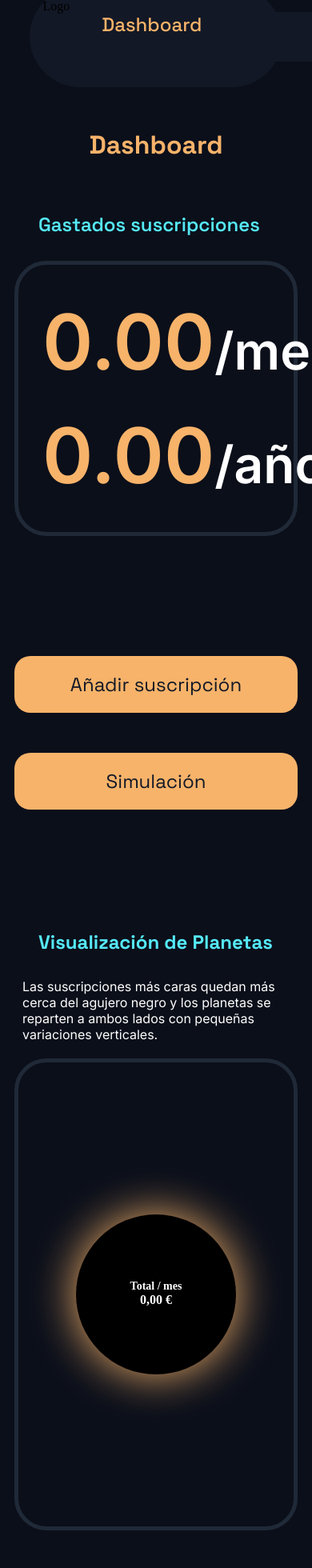
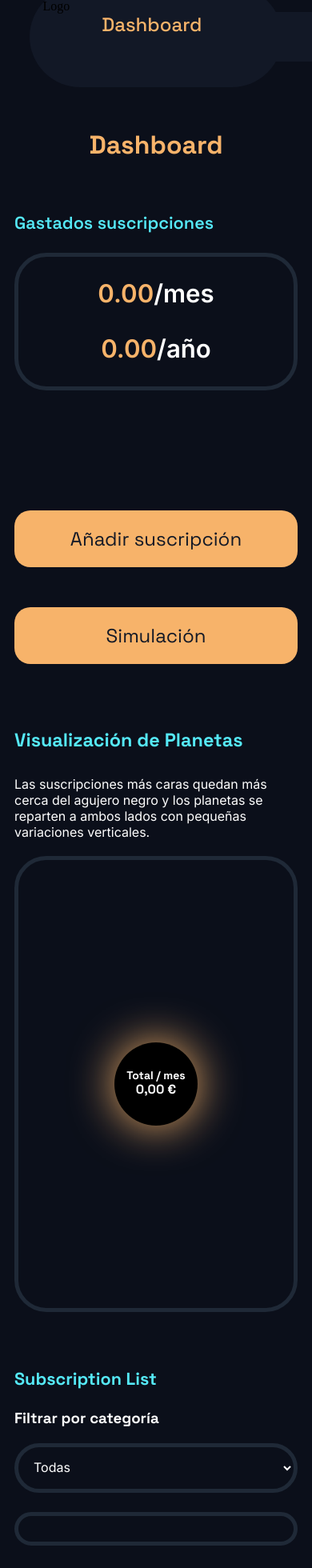
Before and after one commit to nicolas02-m/subscription-black-hole, a Vue app: page / in a window 390 px wide. Shown: the part 37-1997 px from the top of the page at 80% size. Built offline with nearby package versions, Linux system fonts and the light colour scheme.

Commit message:
styling and responsive layout added

```diff
--- a/src/components/dashboard/CategoryFilter.vue
+++ b/src/components/dashboard/CategoryFilter.vue
@@ -23,11 +23,13 @@ const emit = defineEmits(['categorySelected']);
 
 <style scoped>
 h3 {
-font-family: var(--font-heading);
-color: var(--text-color);
+    font-family: var(--font-heading);
+    color: var(--text-color);
+    margin: 0;
 }
 
 select {
+    width: min(100%, 320px);
     font-size: var(--font-size-body);
     font-family: var(--font-body);
     border: 5px solid var(--card-color);
@@ -38,12 +40,25 @@ select {
 }
 .categoryFilter {
     display: flex;
+    align-items: center;
     flex-wrap: wrap;
-    margin-bottom: 20px;
     gap: 20px;
+    max-width: 100%;
 }
 
 .categoryFilter h3 {
-    margin-bottom: 10px;
+    flex: 0 0 auto;
+}
+
+@media (max-width: 950px) {
+    .categoryFilter {
+        width: 100%;
+        flex-direction: column;
+        align-items: stretch;
+    }
+
+    select {
+        width: 100%;
+    }
 }
 </style>
--- a/src/components/dashboard/ExpenseSummary.vue
+++ b/src/components/dashboard/ExpenseSummary.vue
@@ -16,36 +16,45 @@ const store = useSubscriptionStore();
 
 h2 {
     font-weight: 600;
-    font-size: var(--font-size-heading);
-    margin: 0px 0px 30px 30px;
+    font-size: clamp(1.35rem, 4vw, var(--font-size-heading));
+    margin: 0 0 24px;
 }
 
 .expense-summary {
     margin-bottom: 20px;
+    min-width: 0;
 }
 .total {
-    display: flex;
+    display: grid;
+    grid-template-columns: repeat(2, minmax(0, 1fr));
     padding: 30px;
-    flex-direction: row;
-    flex-wrap: wrap;
-    justify-content: space-around;
     border: 5px solid var(--card-color);
     border-radius: var(--border-radius);
-    gap: 10px;
+    gap: 20px;
+    min-width: 0;
 }
 
 span {
     color: var(--primary-color);
     font-weight: 600;
-    margin: 8px 0;
-    font-size: 1.5em;
+    font-size: clamp(1.5rem, 8vw, 1.5em);
 }
 
 p {
     color: var(--text-color);
     font-weight: 600;
-    gap: 10px;
     margin: 8px 0;
-    font-size: 4em;
+    font-size: clamp(1.6rem, 8vw, 4em);
+    line-height: 1.05;
+    min-width: 0;
+    overflow-wrap: anywhere;
+    text-align: center;
+}
+
+@media (max-width: 720px) {
+    .total {
+        grid-template-columns: 1fr;
+        padding: 22px;
+    }
 }
 </style>
--- a/src/components/dashboard/PlanetVisualisation.vue
+++ b/src/components/dashboard/PlanetVisualisation.vue
@@ -1,5 +1,5 @@
 <script setup>
-import { computed, onMounted, ref, watch } from 'vue'
+import { computed, onBeforeUnmount, onMounted, ref, watch } from 'vue'
 import { useSubscriptionStore } from '@/stores/subscription'
 import { usePlanets } from '@/composables/usePlanets'
 import { formatCurrency } from '@/utils/formatCurrency'
@@ -8,6 +8,7 @@ const store = useSubscriptionStore()
 const { planets } = usePlanets()
 const canvasRef = ref(null)
 const hoveredPlanetId = ref(null)
+let resizeObserver = null
 
 const totalMonthlySpending = computed(() => {
   return store.monthlyTotal
@@ -16,18 +17,27 @@ const totalMonthlySpending = computed(() => {
 function getSceneLayout(width, height) {
   const centerX = width / 2
   const centerY = height / 2
-  const blackHoleRadius = 100
-  const rightMinPlanetX = centerX + blackHoleRadius + 90
-  const rightMaxPlanetX = width - 90
-  const leftMinPlanetX = 90
-  const leftMaxPlanetX = centerX - blackHoleRadius - 90
-  const verticalSpread = height * 0.24
+  const minSize = Math.min(width, height)
+  const isCompact = width < 680
+  const sceneScale = Math.min(1, Math.max(0.55, minSize / 700))
+  const blackHoleRadius = Math.min(100, Math.max(52, minSize * 0.15))
+  const planetGap = Math.max(32, 90 * sceneScale)
+  const planetMargin = Math.max(34, 90 * sceneScale)
+  const rightMinPlanetX = centerX + blackHoleRadius + planetGap
+  const rightMaxPlanetX = width - planetMargin
+  const leftMinPlanetX = planetMargin
+  const leftMaxPlanetX = centerX - blackHoleRadius - planetGap
+  const verticalSpread = height * (isCompact ? 0.34 : 0.24)
   const rightRange = Math.max(0, rightMaxPlanetX - rightMinPlanetX)
   const leftRange = Math.max(0, leftMaxPlanetX - leftMinPlanetX)
 
   return {
     centerX,
     centerY,
+    width,
+    height,
+    sceneScale,
+    isCompact,
     blackHoleRadius,
     rightMinPlanetX,
     leftMaxPlanetX,
@@ -37,7 +47,23 @@ function getSceneLayout(width, height) {
   }
 }
 
-function getPlanetPosition(planet, layout) {
+function getPlanetPosition(planet, layout, index = 0, total = 1) {
+  const radius = Math.max(9, (10 + planet.radiusNormalized * 48) * layout.sceneScale)
+
+  if (layout.isCompact) {
+    const angleStep = (Math.PI * 2) / Math.max(total, 1)
+    const angle = -Math.PI / 2 + index * angleStep
+    const orbitFactor = 0.78 + planet.distanceXNormalized * 0.22
+    const orbitX = Math.max(90, (layout.width / 2 - radius - 28) * orbitFactor)
+    const orbitY = Math.max(120, (layout.height / 2 - radius - 42) * orbitFactor)
+
+    return {
+      x: layout.centerX + Math.cos(angle) * orbitX,
+      y: layout.centerY + Math.sin(angle) * orbitY,
+      radius
+    }
+  }
+
   const x = planet.side === 'left'
     ? layout.leftMaxPlanetX - planet.distanceXNormalized * layout.leftRange
     : layout.rightMinPlanetX + planet.distanceXNormalized * layout.rightRange
@@ -45,12 +71,12 @@ function getPlanetPosition(planet, layout) {
   return {
     x,
     y: layout.centerY + planet.yOffsetNormalized * layout.verticalSpread,
-    radius: 15 + planet.radiusNormalized * 60
+    radius
   }
 }
 
 function drawPlanet(ctx, planet, position, isHovered = false) {
-  const radius = isHovered ? position.radius + 8 : position.radius
+  const radius = isHovered ? position.radius + Math.max(5, position.radius * 0.14) : position.radius
 
   ctx.shadowColor = isHovered ? '#F7B36A' : 'rgba(0, 0, 0, 0)'
   ctx.shadowBlur = isHovered ? 24 : 0
@@ -68,12 +94,13 @@ function drawPlanet(ctx, planet, position, isHovered = false) {
   ctx.stroke()
 
   ctx.fillStyle = 'white'
-  ctx.font = isHovered ? 'bold 13px Space Grotesk' : 'bold 12px Space Grotesk'
+  const labelSize = Math.max(10, Math.min(13, position.radius * 0.34))
+  ctx.font = isHovered ? `bold ${labelSize + 1}px Space Grotesk` : `bold ${labelSize}px Space Grotesk`
   ctx.textAlign = 'center'
   ctx.fillText(planet.name, position.x, position.y - radius - 10)
 
   ctx.fillStyle = '#FFD700'
-  ctx.font = isHovered ? '13px Space Grotesk' : '12px Space Grotesk'
+  ctx.font = isHovered ? `${labelSize + 1}px Space Grotesk` : `${labelSize}px Space Grotesk`
   ctx.fillText(`${formatCurrency(planet.monthlyPrice)}/mes`, position.x, position.y + radius + 16)
 }
 
@@ -103,9 +130,9 @@ function drawVisualization(ctx, width, height) {
   ctx.font = '700 16px Space Grotesk'
   ctx.fillText(formatCurrency(totalMonthlySpending.value), layout.centerX, layout.centerY + 12)
 
-  const planetPositions = planets.value.map((planet) => ({
+  const planetPositions = planets.value.map((planet, index) => ({
     planet,
-    position: getPlanetPosition(planet, layout)
+    position: getPlanetPosition(planet, layout, index, planets.value.length)
   }))
   const hoveredPlanet = planetPositions.find(({ planet }) => planet.id === hoveredPlanetId.value)
 
@@ -144,7 +171,8 @@ function getHoveredPlanetId(event) {
   const layout = getSceneLayout(canvas.offsetWidth, canvas.offsetHeight)
 
   return [...planets.value].reverse().find((planet) => {
-    const { x, y, radius } = getPlanetPosition(planet, layout)
+    const originalIndex = planets.value.findIndex(({ id }) => id === planet.id)
+    const { x, y, radius } = getPlanetPosition(planet, layout, originalIndex, planets.value.length)
     const distance = Math.hypot(mouseX - x, mouseY - y)
 
     return distance <= radius
@@ -171,6 +199,17 @@ function handleMouseLeave() {
 
 onMounted(() => {
   render()
+
+  if (canvasRef.value) {
+    resizeObserver = new ResizeObserver(() => {
+      render()
+    })
+    resizeObserver.observe(canvasRef.value)
+  }
+})
+
+onBeforeUnmount(() => {
+  resizeObserver?.disconnect()
 })
 
 watch(() => planets.value, () => {
@@ -203,6 +242,7 @@ watch(totalMonthlySpending, () => {
 
 .planet-visualization {
 margin: 150px 0 100px 0;
+min-width: 0;
 }
 
 p{
@@ -221,10 +261,11 @@ h2{
   display: flex;
   justify-content: center;
   align-items: center;
-  height: 580px;
+  height: clamp(460px, 62vw, 580px);
   border: 5px solid var(--card-color);
   border-radius: var(--border-radius);
   background-color: var(--background-color);
+  overflow: hidden;
 }
 
 canvas {
@@ -232,4 +273,29 @@ canvas {
   height: 100%;
   border-radius: var(--border-radius);
 }
+
+@media (max-width: 720px) {
+  .planet-visualization {
+    margin: 80px 0 70px;
+  }
+
+  h2 {
+    margin-left: 0;
+    font-size: clamp(1.35rem, 6vw, var(--font-size-heading));
+  }
+
+  p {
+    margin-left: 0;
+  }
+
+  .planetas {
+    height: 640px;
+  }
+}
+
+@media (max-width: 430px) {
+  .planetas {
+    height: 560px;
+  }
+}
 </style>
--- a/src/components/dashboard/SubscriptionList.vue
+++ b/src/components/dashboard/SubscriptionList.vue
@@ -51,19 +51,21 @@ const onCategorySelected = (cat) => {
 <style scoped>
 
 .header h2 {
-    font-size: var(--font-size-heading);
-    margin: 0px 0px 30px 10px;
+    font-size: clamp(1.35rem, 4vw, var(--font-size-heading));
+    margin: 0;
 }
 
 .header {
     display: flex;
+    align-items: flex-start;
     justify-content: space-between;
-    margin: 10px;
+    gap: 24px;
+    margin: 10px 0 24px;
 }
 
 .categories {
     display: grid;
-    grid-template-columns: repeat(4, 1fr);
+    grid-template-columns: minmax(0, 1.2fr) minmax(0, 1fr) minmax(0, 0.8fr) minmax(120px, 0.8fr);
     color: var(--text-color);
     font-family: var(--font-body);
     font-weight: 600;
@@ -74,6 +76,7 @@ const onCategorySelected = (cat) => {
 
 ul {
     padding: 0;
+    margin: 0;
 }
 
 .items {
@@ -82,10 +85,30 @@ ul {
     border: 5px solid var(--card-color);
     border-radius: var(--border-radius);
     padding: 20px;
+    min-width: 0;
 }
 
 li {
     list-style: none;
     margin-bottom: 20px;
 }
+
+li:last-child {
+    margin-bottom: 0;
+}
+
+@media (max-width: 950px) {
+    .header {
+        flex-direction: column;
+    }
+
+       .items {
+        padding: 16px;
+    }
+
+    .categories {
+        display: none;
+    }
+}
+
 </style>
--- a/src/components/dashboard/SubscriptionListItem.vue
+++ b/src/components/dashboard/SubscriptionListItem.vue
@@ -22,7 +22,7 @@ defineProps({
 <style scoped>
 .subscription-item {
     display: grid;
-    grid-template-columns: repeat(4, 1fr);
+    grid-template-columns: minmax(0, 1.2fr) minmax(0, 1fr) minmax(0, 0.8fr) minmax(120px, 0.8fr);
     align-items: center;
     text-align: center;
     border: 5px solid var(--card-color);
@@ -52,6 +52,8 @@ p {
     font-family: var(--font-body);
     color: var(--primary-color);
     font-weight: 300;
+    min-width: 0;
+    overflow-wrap: anywhere;
 }
 
 .details-button {
@@ -81,12 +83,18 @@ p {
 @media (max-width: 950px) {
     .subscription-item {
         grid-template-columns: 1fr;
-        text-align: left;
+        text-align: center;
+        gap: 10px;
     }
 
     .details-button {
-        justify-self: stretch;
-        width: 100%;
+        width: 60%;
+        justify-self: center;
+        margin-top: 10px;
+    }
+
+    p {
+        margin: 4px 0;
     }
 }
 </style>
--- a/src/components/simulation/SimulationSelector.vue
+++ b/src/components/simulation/SimulationSelector.vue
@@ -56,7 +56,7 @@ const onCategorySelected = (cat) => {
             :checked="isSelected(subscription.id)"
             @change="toggleSubscription(subscription.id)"
           >
-          <span>{{ subscription.name }}</span>
+          <span id="sub-name">{{ subscription.name }}</span>
           <span>{{ subscription.category }}</span>
           <span>{{ subscription.price }}€</span>
         </label>
@@ -174,6 +174,11 @@ const onCategorySelected = (cat) => {
   transform: scale(1);
 }
 
+#sub-name {
+  font-weight: bold;
+  color: var(--secondary-color);
+}
+
 @media (max-width: 720px) {
   .subscription-selector {
     padding: 22px;
--- a/src/views/SubscritptionDetail.vue
+++ b/src/views/SubscritptionDetail.vue
@@ -80,7 +80,7 @@ justify-content: space-evenly;
   font-size: var(--font-size-body);
   font-weight: 600;
 padding: 30px;
-width: 20%;
+width: 30%;
 border-radius: var(--border-radius);
 border: 0;
 }
@@ -88,7 +88,7 @@ border: 0;
 .main-buttons > button:hover{
 cursor: pointer;
 translate: 0 -10px;
-transition: translate 0.3s ease, background-color 0.3s ease;;
+transition: translate 0.3s ease, background-color 0.3s ease;
 }
 
 </style>
```
